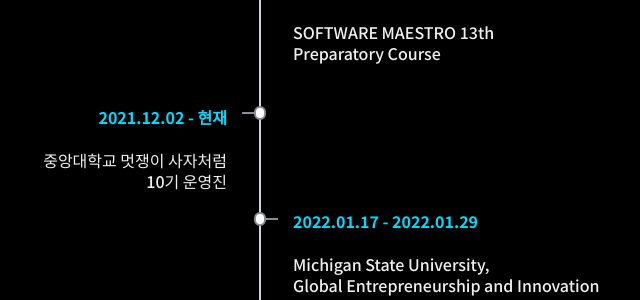
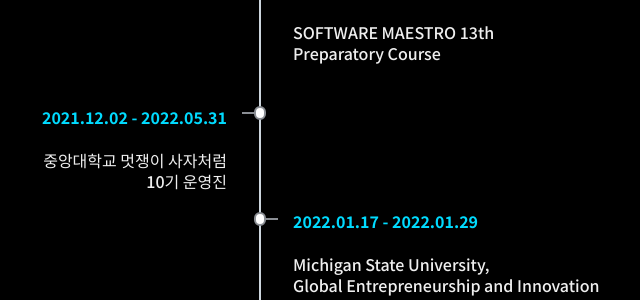
Before and after one commit to youngkwon02/django-youngkwon02.github.io, a Django app: template youngkwonFE/aboutme/templates/aboutme.html in a window 1280 px wide. Shown: the part 853-1153 px from the top of the page, without its empty margins (379-1019 px from the left). Run offline with Django 3.2, Linux system fonts and the light colour scheme; the template is opened without the code that fills it, so the values that code supplies are empty.

Commit message:
update: End of LikeLion 10th

```diff
--- a/youngkwonFE/aboutme/templates/aboutme.html
+++ b/youngkwonFE/aboutme/templates/aboutme.html
@@ -148,7 +148,7 @@
             </div>
             <div class="timeline">
               <div class="timeline__main">
-                <div class="when">2021.12.02 - 현재</div>
+                <div class="when">2021.12.02 - 2022.05.31</div>
                 <div class="title">
                   중앙대학교 멋쟁이 사자처럼<br />
                   10기 운영진
```
